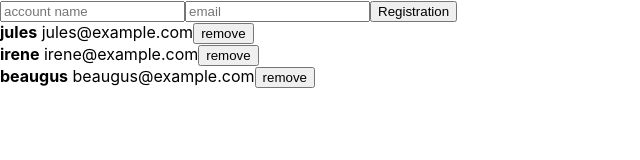
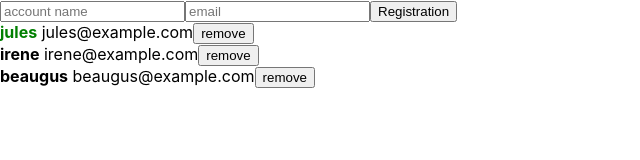
Before and after one commit to voicihojun/modernReact-with-velopert, a React (Create React App) app: page / in a window 1280 px wide. Shown: the top 160 px of the page, without its empty margins (0-640 px from the left). Built offline with nearby package versions, Linux system fonts and the light colour scheme.

Commit message:
15. Modifying the data in the array

```diff
--- a/src/App.js
+++ b/src/App.js
@@ -24,16 +24,19 @@
       id: 1,
       username: "jules",
       email: "jules@example.com",
+      active: true,
     },
     {
       id: 2,
       username: "irene",
       email: "irene@example.com",
+      active: false,
     },
     {
       id: 3,
       username: "beaugus",
       email: "beaugus@example.com",
+      active: false,
     },
   ]);
 
@@ -61,6 +64,14 @@
     setUsers(users.filter((user) => user.id !== id));
   };
 
+  const onToggle = (id) => {
+    setUsers(
+      users.map((user) =>
+        user.id === id ? { ...user, active: !user.active } : user
+      )
+    );
+  };
+
   return (
     <>
       <CreateUser
@@ -69,7 +80,7 @@
         onChange={onChange}
         onCreate={onCreate}
       />
-      <UserList onRemove={onRemove} users={users} />
+      <UserList onRemove={onRemove} onToggle={onToggle} users={users} />
     </>
   );
 }
--- a/src/UserList.js
+++ b/src/UserList.js
@@ -1,19 +1,34 @@
 import React from "react";
 
-function User({ user, onRemove }) {
+function User({ user, onRemove, onToggle }) {
   return (
     <div>
-      <b>{user.username}</b> <span>{user.email}</span>
+      <b
+        style={{
+          cursor: "pointer",
+          color: user.active ? "green" : "black",
+        }}
+        onClick={() => onToggle(user.id)}
+      >
+        {user.username}
+      </b>
+      &nbsp;
+      <span>{user.email}</span>
       <button onClick={() => onRemove(user.id)}>remove</button>
     </div>
   );
 }
 
-function UserList({ users, onRemove }) {
+function UserList({ users, onRemove, onToggle }) {
   return (
     <div>
       {users.map((user) => (
-        <User key={user.id} user={user} onRemove={onRemove} />
+        <User
+          key={user.id}
+          user={user}
+          onToggle={onToggle}
+          onRemove={onRemove}
+        />
       ))}
     </div>
   );
```
